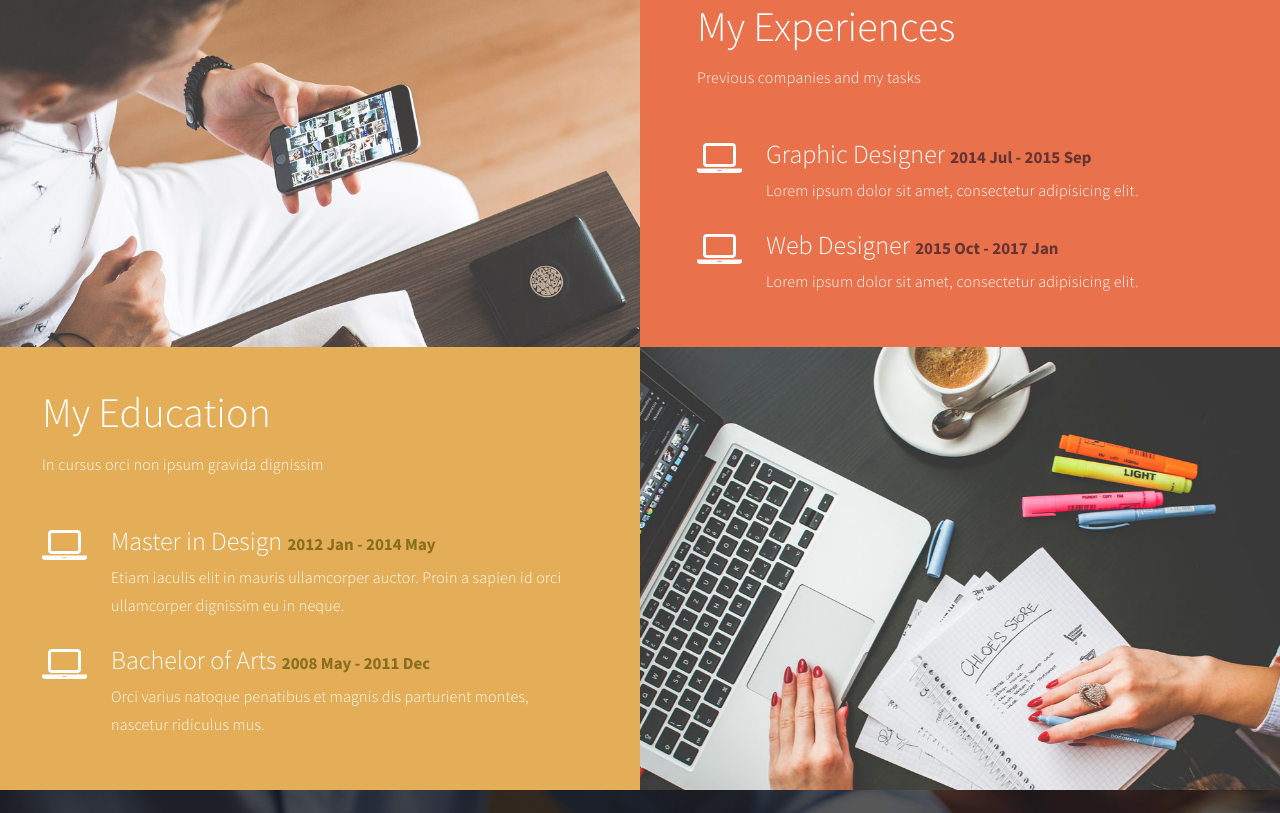
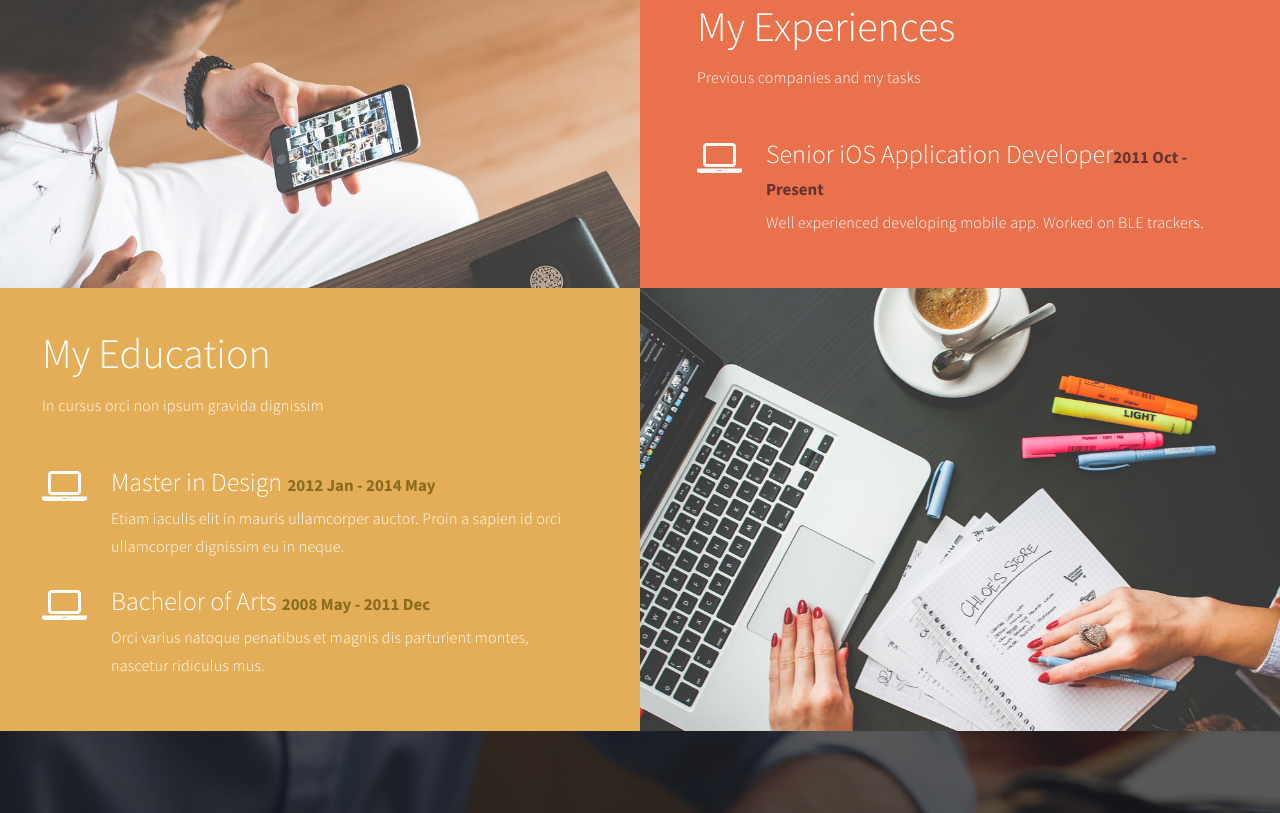
Before and after one commit to kalyan711987kalyan/MyPortfolio, a plain HTML site: page index.html in a window 1280 px wide. Shown: the part 1547-2360 px from the top of the page. Drawn offline with Linux system fonts and the light colour scheme.

Commit message:
Update index.html

```diff
--- a/index.html
+++ b/index.html
@@ -210,23 +210,14 @@ http://www.templatemo.com/tm-498-stimulus
                               <p class="color-white">Previous companies and my tasks</p>
                          </div>
 
-                         <div class="wow fadeInUp color-white media" data-wow-delay="1.2s">
-                              <div class="media-object media-left">
-                                   <i class="fa fa-laptop"></i>
-                              </div>
-                              <div class="media-body">
-                                   <h3 class="media-heading">Graphic Designer <small>2014 Jul - 2015 Sep</small></h3>
-                                   <p class="color-white">Lorem ipsum dolor sit amet, consectetur adipisicing elit.</p>
-                              </div>
-                         </div>
 
                          <div class="wow fadeInUp color-white media" data-wow-delay="1.6s">
                               <div class="media-object media-left">
                                    <i class="fa fa-laptop"></i>
                               </div>
                               <div class="media-body">
-                                   <h3 class="media-heading">Web Designer <small>2015 Oct - 2017 Jan</small></h3>
-                                   <p class="color-white">Lorem ipsum dolor sit amet, consectetur adipisicing elit.</p>
+                                   <h3 class="media-heading">Senior iOS Application Developer<small>2011 Oct - Present</small></h3>
+                                   <p class="color-white">Well experienced developing mobile app. Worked on BLE trackers.</p>
                               </div>
                          </div>
 
```
